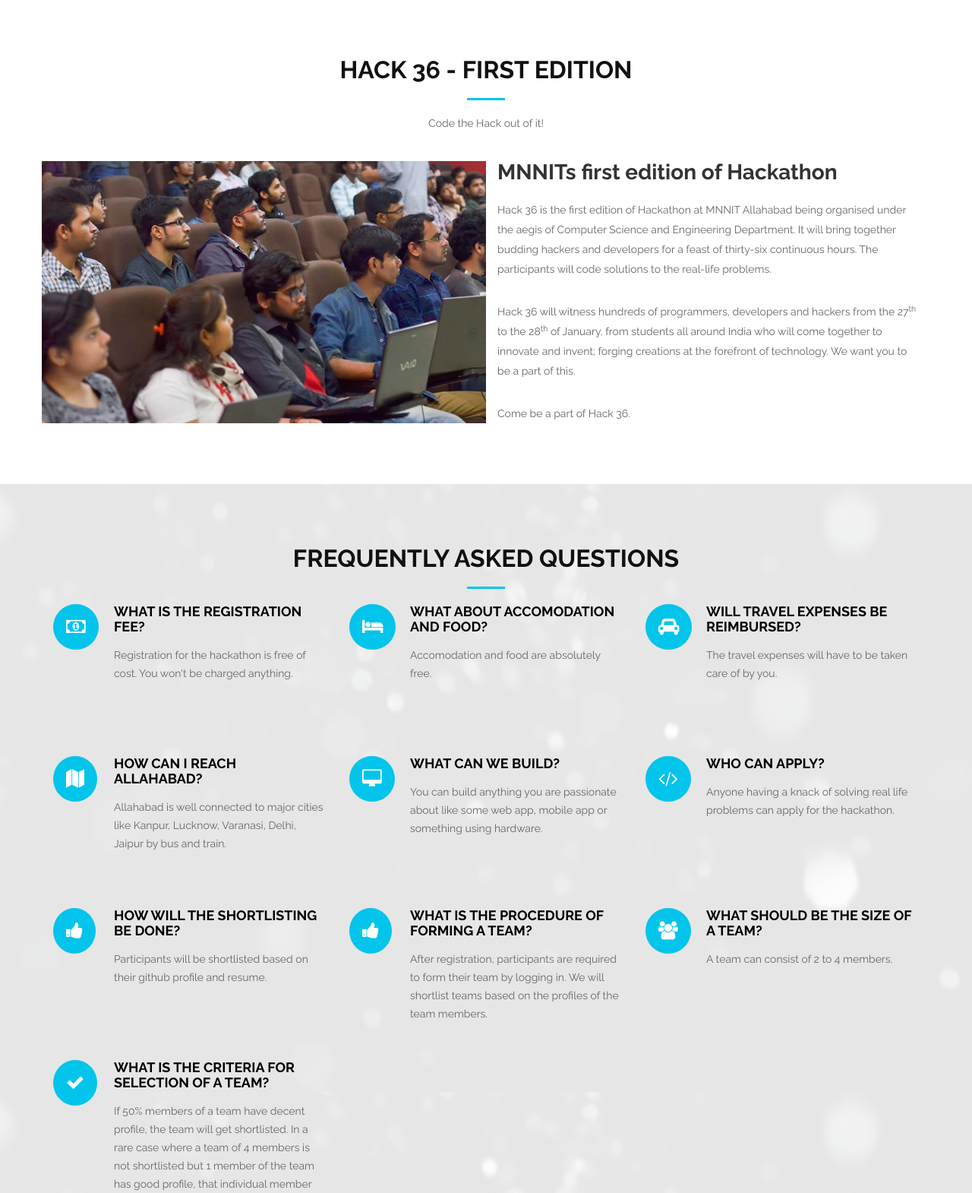
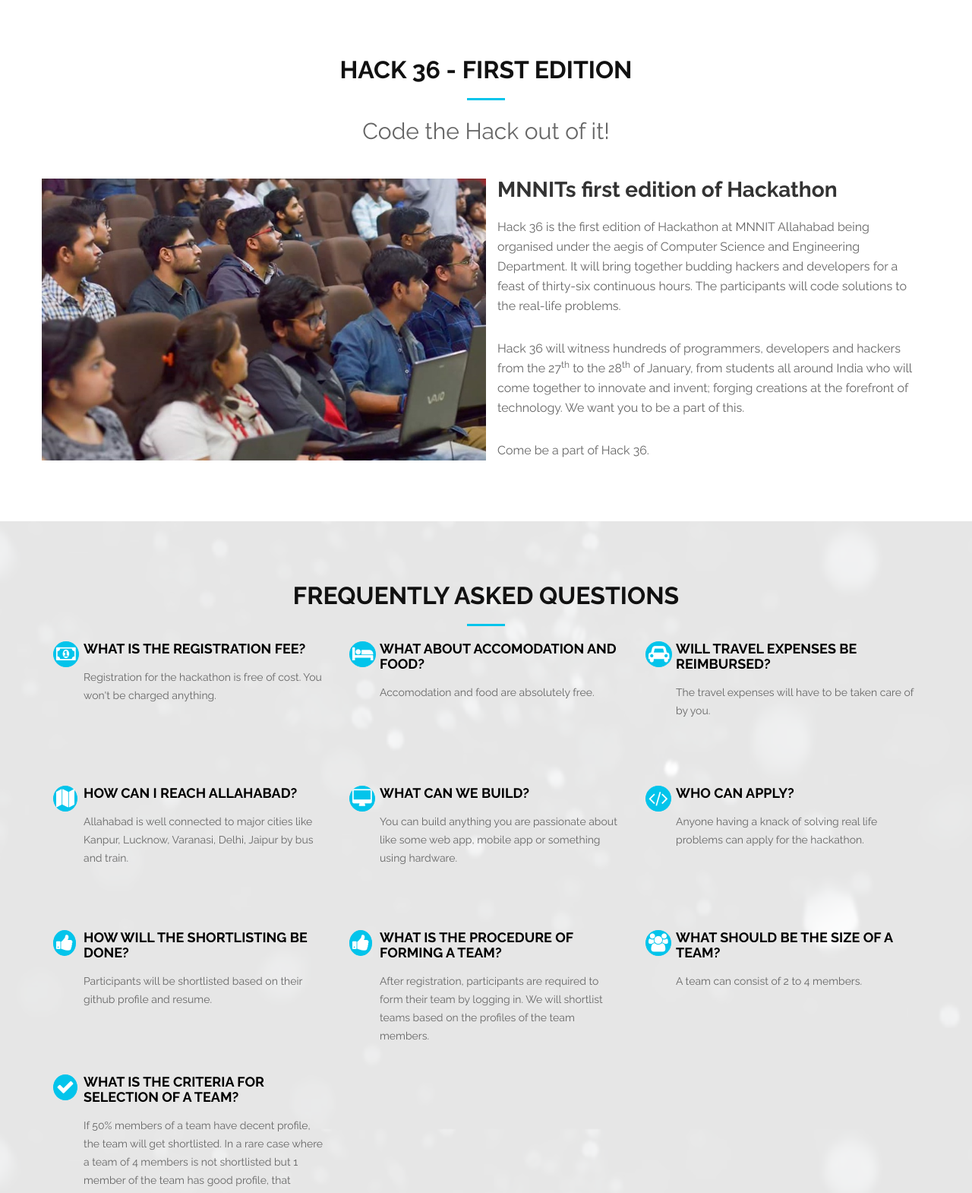
Before and after one commit to khalibartan/hack36mnnit.github.io, a plain HTML site: page index.html in a window 1280 px wide. Shown: the part 896-2466 px from the top of the page at 76% size. Drawn offline with Linux system fonts and the light colour scheme; a web font is replaced by a local one.

Commit message:
Edit styles

```diff
--- a/css/style.css
+++ b/css/style.css
@@ -1,8 +1,12 @@
 body {
   background: #fff;
   color: #666666;
-  font-family: "Open Sans", sans-serif;
+  font-family: 'Spectral SC', serif;
   overflow-x : hidden;
+}
+
+span{
+  font-size:16px;
 }
 
 a {
@@ -229,6 +233,10 @@ h1, h2, h3, h4, h5, h6 {
   list-style: none;
 }
 
+.nav-menu a{
+  font-size: 16px;
+}
+
 .nav-menu ul {
   position: absolute;
   display: none;
@@ -298,7 +306,7 @@ h1, h2, h3, h4, h5, h6 {
   color: #fff;
   font-family: 'Raleway', sans-serif;
   font-weight: 300;
-  font-size: 14px;
+  font-size: 16px;
   outline: none;
 }
 
@@ -458,6 +466,7 @@ body.mobile-nav-active #mobile-nav-toggle {
 .section-description {
   text-align: center;
   margin-bottom: 40px;
+  font-size: 30px;
 }
 
 .section-title-divider {
@@ -473,6 +482,7 @@ body.mobile-nav-active #mobile-nav-toggle {
 #about {
   background: #fff;
   padding: 80px 0;
+  font-size:16px;
 }
 
 #about .about-container {
@@ -507,13 +517,13 @@ body.mobile-nav-active #mobile-nav-toggle {
 }
 
 #services .service-item {
-  margin-bottom: 20px;
+  margin-bottom: 10px;
 }
 
 #services .service-icon {
   float: left;
   background: #03C4EB;
-  padding: 16px;
+  padding: 3px;
   border-radius: 50%;
   transition: 0.5s;
   border: 1px solid #03C4EB;
@@ -533,7 +543,7 @@ body.mobile-nav-active #mobile-nav-toggle {
 }
 
 #services .service-title {
-  margin-left: 80px;
+  margin-left: 40px;
   font-weight: 700;
   margin-bottom: 15px;
   text-transform: uppercase;
@@ -544,7 +554,7 @@ body.mobile-nav-active #mobile-nav-toggle {
 }
 
 #services .service-description {
-  margin-left: 80px;
+  margin-left: 40px;
   line-height: 24px;
 }
 
@@ -852,9 +862,11 @@ body.mobile-nav-active #mobile-nav-toggle {
 
 
 .footerlogo{
-  width: 85%;
-  height: 90%;
-  padding-left:15%
+  min-width:70px;
+  min-height:80px;
+  width: 60%;
+  height: 50%;
+
 }
 
 .footer .footer-icons a{
@@ -871,7 +883,7 @@ body.mobile-nav-active #mobile-nav-toggle {
   line-height: 45px;
 
   margin-bottom: 5px;
-  margin-right: 5px;
+  margin-left: 6px;
 
 }
 
--- a/index.html
+++ b/index.html
@@ -39,6 +39,7 @@
   <!-- Libraries CSS Files -->
   <link href="lib/font-awesome/css/font-awesome.min.css" rel="stylesheet">
   <link href="lib/animate-css/animate.min.css" rel="stylesheet">
+  <link href="https://fonts.googleapis.com/css?family=Spectral+SC" rel="stylesheet">
   <!-- Main Stylesheet File -->
   <link href="css/style.css" rel="stylesheet">
 
@@ -162,57 +163,57 @@
       </div>
 
       <div class="row">
-        <div class="col-md-4 service-item">
+        <div class="col-lg-4 col-md-6 col-sm-6 col-xs-12 service-item">
           <div class="service-icon"><i class="fa fa-money"></i></div>
           <h4 class="service-title" style="color: #000;">What is the registration fee?</h4>
           <p class="service-description">Registration for the hackathon is free of cost. You won&#39;t be charged anything.</p>
         </div>
-        <div class="col-md-4 service-item">
+        <div class="col-lg-4 col-md-6 col-sm-6 col-xs-12 service-item">
           <div class="service-icon"><i class="fa fa-bed"></i></div>
           <h4 class="service-title"  style="color: #000;">What about accomodation and food?</h4>
           <p class="service-description">Accomodation and food are absolutely free.</p>
         </div>
-        <div class="col-md-4 service-item">
+        <div class="col-lg-4 col-md-6 col-sm-6 col-xs-12 service-item">
           <div class="service-icon"><i class="fa fa-car"></i></div>
           <h4 class="service-title" style="color: #000;">Will travel expenses be reimbursed?</h4>
           <p class="service-description">The travel expenses will have to be taken care of by you.</p>
         </div>
-        <div class="col-md-4 service-item">
+        <div class="col-lg-4 col-md-6 col-sm-6 col-xs-12 service-item">
           <div class="service-icon"><i class="fa fa-map"></i></div>
           <h4 class="service-title" style="color: #000;">How can I reach Allahabad?</h4>
           <p class="service-description">Allahabad is well connected to major cities like Kanpur, Lucknow, Varanasi, Delhi, Jaipur by bus and train.</p>
         </div>
 
 
-         <div class="col-md-4 service-item">
+         <div class="col-lg-4 col-md-6 col-sm-6 col-xs-12 service-item">
           <div class="service-icon"><i class="fa fa-desktop"></i></div>
           <h4 class="service-title" style="color: #000;">What can we build?</h4>
           <p class="service-description">You can build anything you are passionate about like some web app, mobile app or something using hardware.</p>
         </div>
 
 
-         <div class="col-md-4 service-item">
+         <div class="col-lg-4 col-md-6 col-sm-6 col-xs-12 service-item">
           <div class="service-icon"><i class="fa fa-code"></i></div>
           <h4 class="service-title" style="color: #000;">Who can apply?</h4>
           <p class="service-description">Anyone having a knack of solving real life problems can apply for the hackathon.</p>
         </div>
 
 
-        <div class="col-md-4 service-item">
+        <div class="col-lg-4 col-md-6 col-sm-6 col-xs-12 service-item">
           <div class="service-icon"><i class="fa fa-thumbs-up"></i></div>
           <h4 class="service-title" style="color: #000;">How will the shortlisting be done?</h4>
           <p class="service-description">Participants will be shortlisted based on their github profile and resume.</p>
         </div>
 
 
-        <div class="col-md-4 service-item">
+        <div class="col-lg-4 col-md-6 col-sm-6 col-xs-12 service-item">
           <div class="service-icon"><i class="fa fa-thumbs-up"></i></div>
           <h4 class="service-title" style="color: #000;">What is the procedure of forming a team?</h4>
           <p class="service-description">After registration, participants are required to form their team by logging in. We will shortlist teams based on the profiles of the team members.</p>
         </div>
 
 
-        <div class="col-md-4 service-item">
+        <div class="col-lg-4 col-md-6 col-sm-6 col-xs-12 service-item">
           <div class="service-icon"><i class="fa fa-users"></i></div>
           <h4 class="service-title" style="color: #000;">What should be the size of a team?</h4>
           <p class="service-description">A team can consist of 2 to 4 members.</p>
@@ -220,7 +221,7 @@
 
 
 
-        <div class="col-md-4 service-item">
+        <div class="col-lg-4 col-md-6 col-sm-6 col-xs-12 service-item">
           <div class="service-icon"><i class="fa fa-check"></i></div>
           <h4 class="service-title" style="color: #000;">What is the criteria for selection of a team?</h4>
           <p class="service-description">If 50% members of a team have decent profile, the team will get shortlisted. In a rare case where a team of 4 members is not shortlisted but 1 member of the team has good profile, that individual member will be shortlisted for the hackathon. That member can form team with other individual members at the event itself.</p>
@@ -230,6 +231,7 @@
 
       </div>
     </div>
+    <br><br>
   </section>
 
   <!--==========================
@@ -244,7 +246,7 @@
 
       <div class="row">
 
-        <div class="col-md-4">
+        <div class="col-lg-4 col-md-6 col-sm-6 col-xs-12">
           <div class="member">
             <div class="pic"><img src="img/jugde-1.jpg" alt="Hack-36 Judge1"></div>
             <h4>Judge 1</h4>
@@ -253,7 +255,7 @@
           </div>
         </div>
 
-        <div class="col-md-4">
+        <div class="col-lg-4 col-md-6 col-sm-6 col-xs-12">
           <div class="member">
             <div class="pic"><img src="img/judge-2.jpg" alt="Hack-36 Judge2"></div>
             <h4>Judge 2</h4>
@@ -262,7 +264,7 @@
           </div>
         </div>
 
-        <div class="col-md-4">
+        <div class="col-lg-4 col-md-6 col-sm-6 col-xs-12">
           <div class="member">
             <div class="pic"><img src="img/judge-3.jpg" alt="Hack-36 Judge3"></div>
             <h4>Judge 3</h4>
@@ -285,7 +287,7 @@
         <div class="col-md-8">
           <p class="subscribe-title">Come, be a part of Hack 36. Witness the Developers Paradise. Hack 36 awaits your presence.</p>
         </div>
-        <div class="col-md-4 subscribe-btn-container">
+        <div class="col-lg-4 col-md-6 col-sm-6 col-xs-12 subscribe-btn-container">
           <a class="subscribe-btn" href="http://register.hack36.com/">Register Now</a>
         </div>
       </div>
@@ -315,12 +317,11 @@
 
             <div class="col-sm-3 col0_0" style="">
 
-                   <img class="footerlogo" src="./img/logo_hack36.png" height="75px;" width="55px;"></span>
+                   <img class="footerlogo" src="./img/logo_hack36.png"></span>
                    <div class="footer-icons">
-                    <center>
+
                       <a target="_blank" href="https://www.facebook.com/hack36mnnit/"><i class="fa fa-facebook"></i></a>
                       <a target="_blank" href="https://twitter.com/hack36mnnit"><i class="fa fa-twitter"></i></a>
-                    </center>
                    </div>
             </div>
 
```
